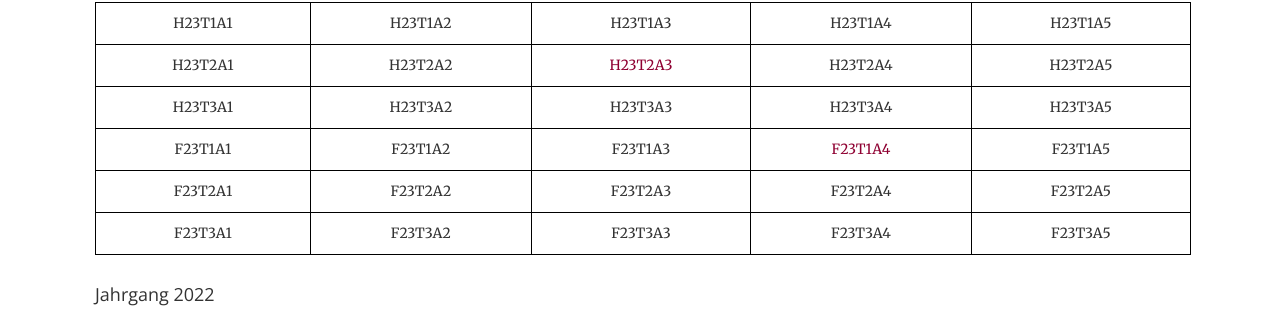
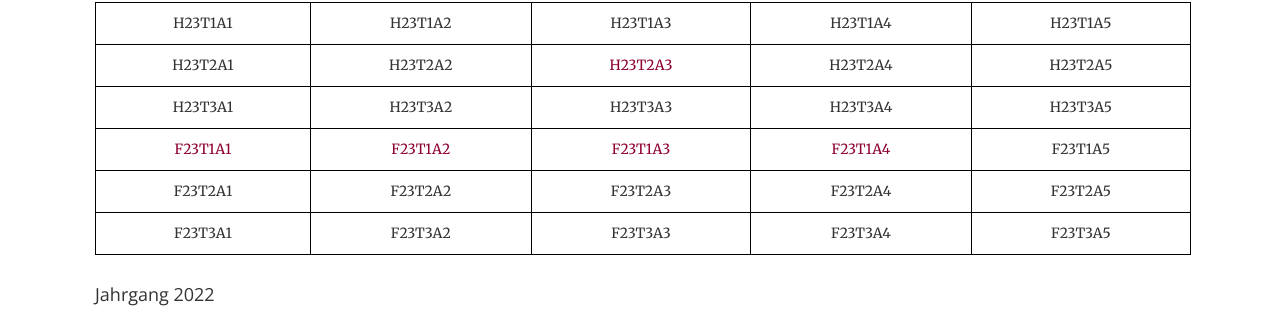
Before and after one commit to trabaldini/trabaldini.github.io, a Jekyll site: the page built from index.html, in a window 1280 px wide and 900 px high, scrolled down 1883 px. Shown: the part 117-430 px from the top of the window. Built offline with Jekyll 4.4.1, drawn with Linux system fonts in a browser that asks for light colours; some web fonts are replaced.

Commit message:
adds solutions F23T1

```diff
--- a/_includes/math.html
+++ b/_includes/math.html
@@ -141,13 +141,13 @@
                             </tr>
                              <tr>
                                 <td>
-                                    <p>F23T1A1</p>
+                                    <a href="aufg/F23T1A1_DGL.pdf" target="_blank">F23T1A1</a>
                                 </td>
                                 <td>
-                                    <p>F23T1A2</p>
+                                    <a href="aufg/F23T1A2_FT.pdf" target="_blank">F23T1A2</a>
                                 </td>
                                 <td>
-                                    <p>F23T1A3</p>
+                                    <a href="aufg/F23T1A3_RA.pdf" target="_blank">F23T1A3</a>
                                 </td>
                                 <td>
                                     <a href="aufg/F23T1A4_FT.pdf" target="_blank">F23T1A4</a>
```
Also changed, not shown: 4 other files.
